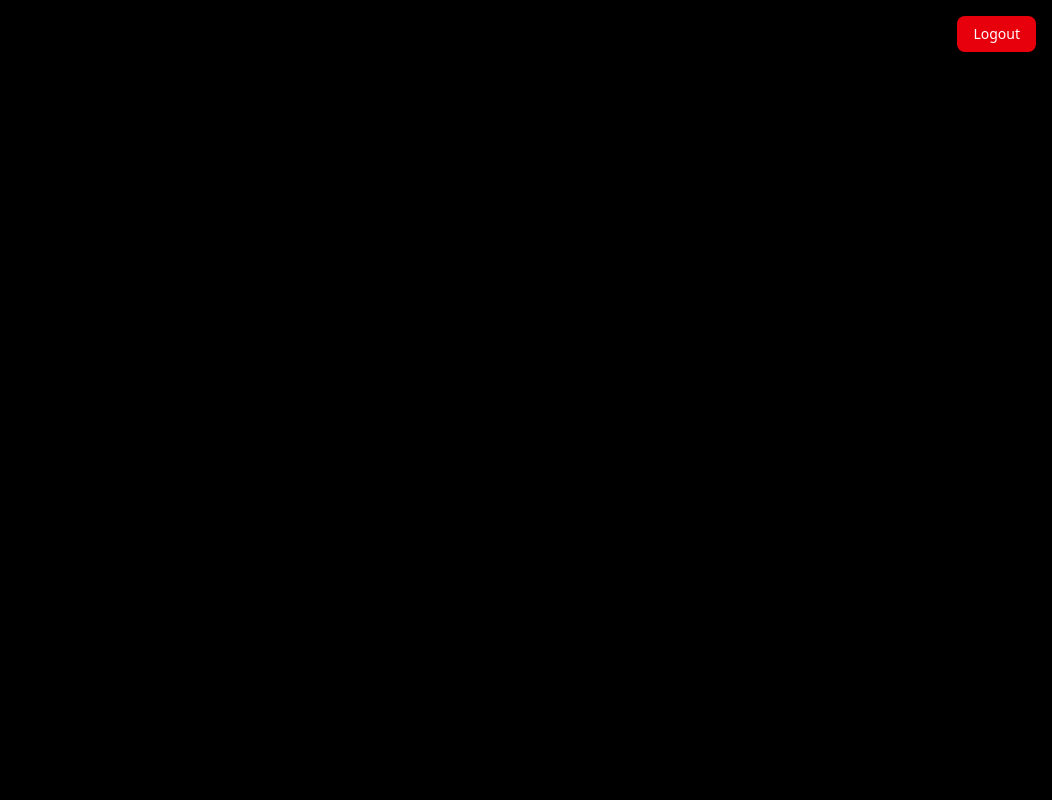
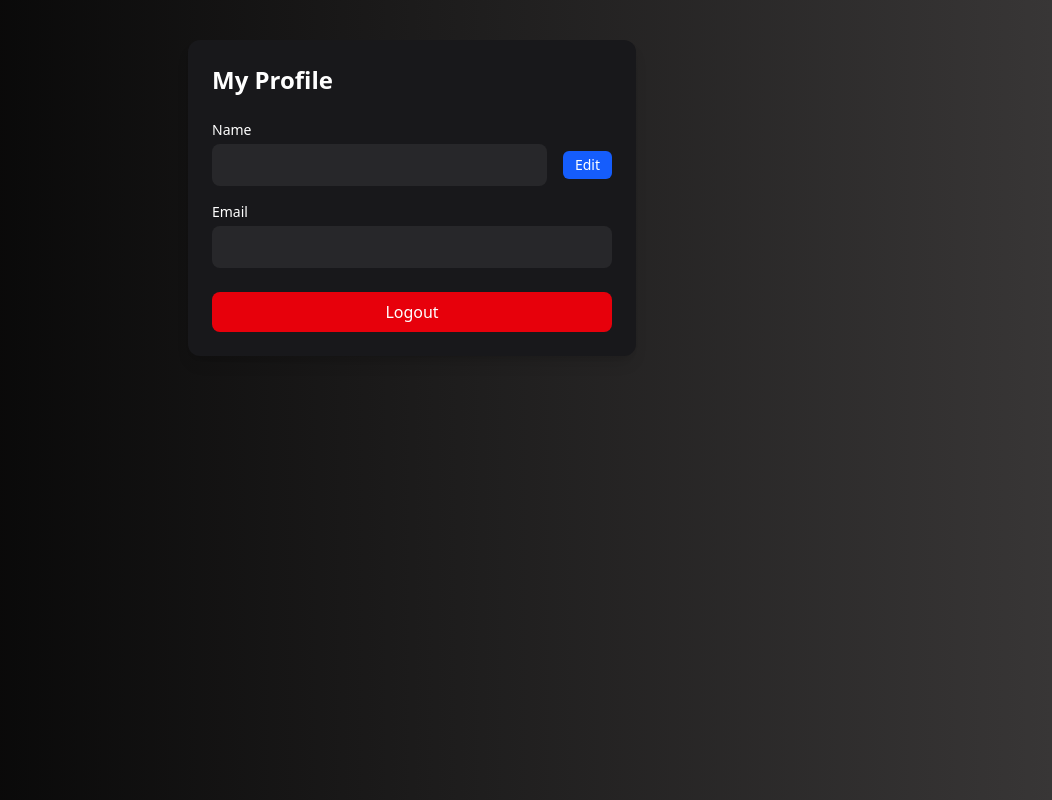
Before and after one commit to paavn17/planwise, a Next.js app: page /profile in a window 1280 px wide. Shown: the whole page, without its empty margins (228-1280 px from the left). Built offline with nearby package versions, Linux system fonts and the light colour scheme.

Commit message:
implement profile page and name change functionality

```diff
--- a/app/[dashboard]/page.tsx
+++ b/app/[dashboard]/page.tsx
@@ -2,7 +2,7 @@
 
 import { useState } from 'react';
 import { useRouter } from 'next/navigation';
-import TasksPage from '@/components/tasks';
+import TasksPage from '@/components/tasks/tasks';
 import ProfilePage from '../profile/page';
 
 
--- a/app/globals.css
+++ b/app/globals.css
@@ -6,12 +6,25 @@
   color: white;
 }
 
-/* Invisible Scrollbar Utility Class */
-.invisible-scrollbar {
-  scrollbar-width: none; /* Firefox */
-  -ms-overflow-style: none; /* IE and Edge */
+
+* {
+  scrollbar-width: thin;
+  scrollbar-color: #888 transparent;
 }
 
-.invisible-scrollbar::-webkit-scrollbar {
-  display: none; /* Chrome, Safari, Opera */
+* {
+  scrollbar-width: none;
 }
+
+*::-webkit-scrollbar {
+  width: 0px;
+  height: 0px;
+}
+
+*::-webkit-scrollbar-track {
+  background: transparent;
+}
+
+*::-webkit-scrollbar-thumb {
+  background: transparent;
+}
--- a/app/profile/page.tsx
+++ b/app/profile/page.tsx
@@ -1,33 +1,122 @@
-import { signOut } from 'firebase/auth';
-import { auth } from '@/lib/firebase';
+'use client';
+
+import { useState, useEffect } from 'react';
+import { useRouter } from 'next/navigation';
+import { auth, db } from '@/lib/firebase';
+import { signOut, updateProfile } from 'firebase/auth';
+import { doc, updateDoc } from 'firebase/firestore';
 import { toast } from 'react-hot-toast';
-import { useRouter } from 'next/navigation';
 
 const ProfilePage = () => {
+  const router = useRouter();
+  const user = auth.currentUser;
 
-  const router = useRouter();
+  const [name, setName] = useState('');
+  const [email, setEmail] = useState('');
+  const [editMode, setEditMode] = useState(false);
+  const [isSaving, setIsSaving] = useState(false);
+
+
+  useEffect(() => {
+    if (user) {
+      setName(user.displayName || '');
+      setEmail(user.email || '');
+    }
+  }, [user]);
+
   const handleLogout = async () => {
     try {
       await signOut(auth);
-      toast.success("Logged out successfully");
-      router.push("/login");
-    } catch (error: any) {
-      toast.error("Failed to log out");
+      toast.success('Logged out successfully');
+      router.push('/login');
+    } catch (error) {
+      toast.error('Failed to log out');
+    }
+  };
+
+  const handleSave = async () => {
+  if (!user) return;
+  setIsSaving(true);
+
+  try {
+    await updateProfile(user, { displayName: name });
+    const userRef = doc(db, 'users', user.uid);
+    await updateDoc(userRef, { name });
+
+    toast.success('Name updated successfully');
+    setEditMode(false);
+  } catch (err) {
+    console.error(err);
+    toast.error('Failed to update name');
+  } finally {
+    setIsSaving(false);
   }
 };
 
 
   return (
-    <>
+    <div className="max-w-md mx-auto mt-10 p-6 rounded-xl bg-zinc-900 text-white shadow-lg relative">
+      <h1 className="text-2xl font-semibold mb-6">My Profile</h1>
+
+      {/* Name Field + Edit Button */}
+      <div className="flex items-center gap-4 mb-4">
+        <div className="flex-1">
+          <label className="block text-sm mb-1">Name</label>
+          <input
+            type="text"
+            value={name}
+            disabled={!editMode}
+            onChange={(e) => setName(e.target.value)}
+            className={`w-full px-4 py-2 rounded-lg bg-zinc-800 text-white border ${
+              editMode ? 'border-gray-500' : 'border-transparent'
+            } focus:outline-none`}
+          />
+        </div>
+
+        <button
+          onClick={() => setEditMode((prev) => !prev)}
+          className="mt-6 px-3 py-1 bg-blue-600 hover:bg-blue-700 text-sm rounded-md transition"
+        >
+          {editMode ? 'Cancel' : 'Edit'}
+        </button>
+      </div>
+
+      {/* Email Field (Read-only) */}
+      <div className="mb-6">
+        <label className="block text-sm mb-1">Email</label>
+        <input
+          type="email"
+          value={email}
+          disabled
+          className="w-full px-4 py-2 rounded-lg bg-zinc-800 text-white border border-transparent focus:outline-none"
+        />
+      </div>
+
+      {/* Save Button */}
+      {editMode && (
+        <button
+          onClick={handleSave}
+          disabled={isSaving}
+          className={`w-full mb-3 py-2 rounded-lg transition ${
+            isSaving
+              ? 'bg-gray-500 cursor-not-allowed'
+              : 'bg-green-600 hover:bg-green-700 text-white'
+          }`}
+        >
+          {isSaving ? 'Saving...' : 'Save Changes'}
+        </button>
+      )}
+
+
       {/* Logout Button */}
       <button
         onClick={handleLogout}
-            className="absolute top-4 right-4 bg-red-600 hover:bg-red-700 text-white px-4 py-2 rounded-lg text-sm transition-all"
+        className="w-full bg-red-600 hover:bg-red-700 text-white py-2 rounded-lg transition"
       >
         Logout
       </button>
-    </>
-  )
-}
+    </div>
+  );
+};
 
-export default ProfilePage
+export default ProfilePage;
```
Also changed, not shown: components/tasks/newtask.tsx (renamed from components/newtask.tsx), components/tasks/tasks.tsx (renamed from components/tasks.tsx). Lines whose indentation alone changed are shown as unchanged.
